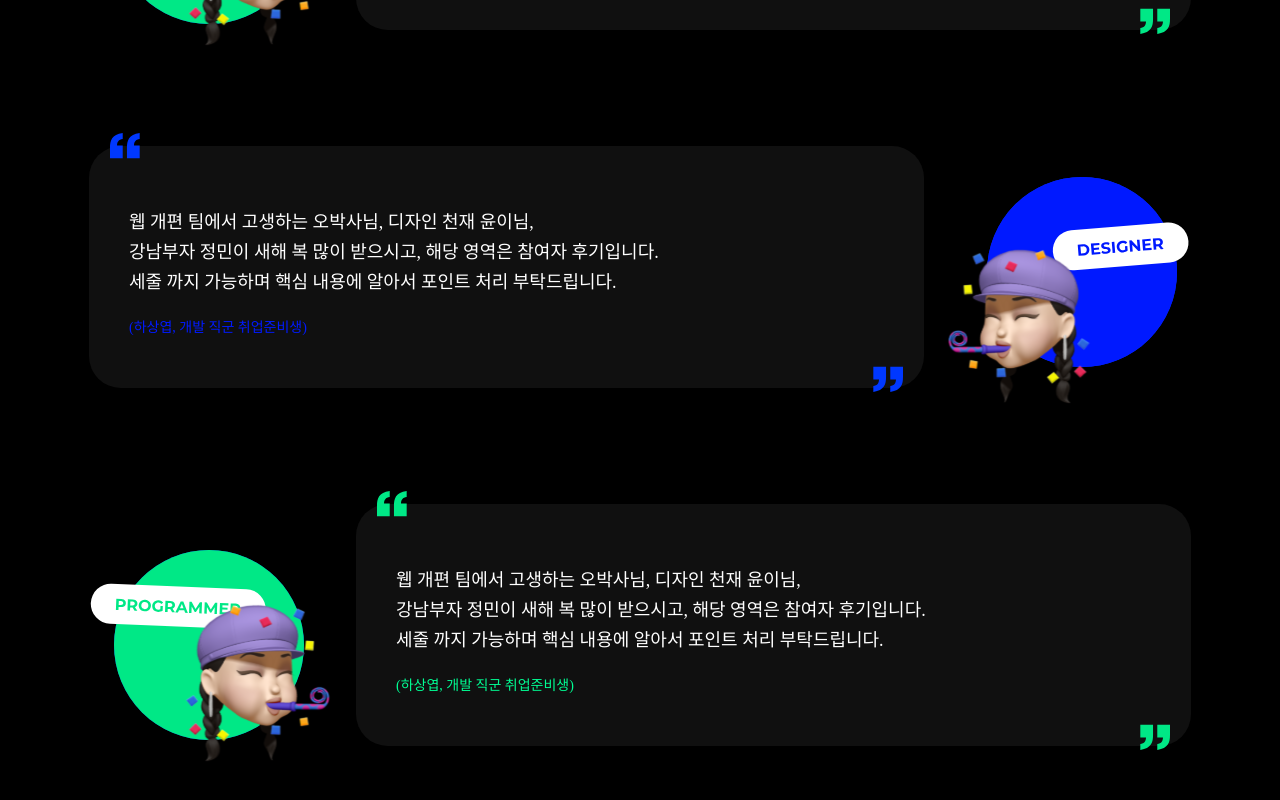
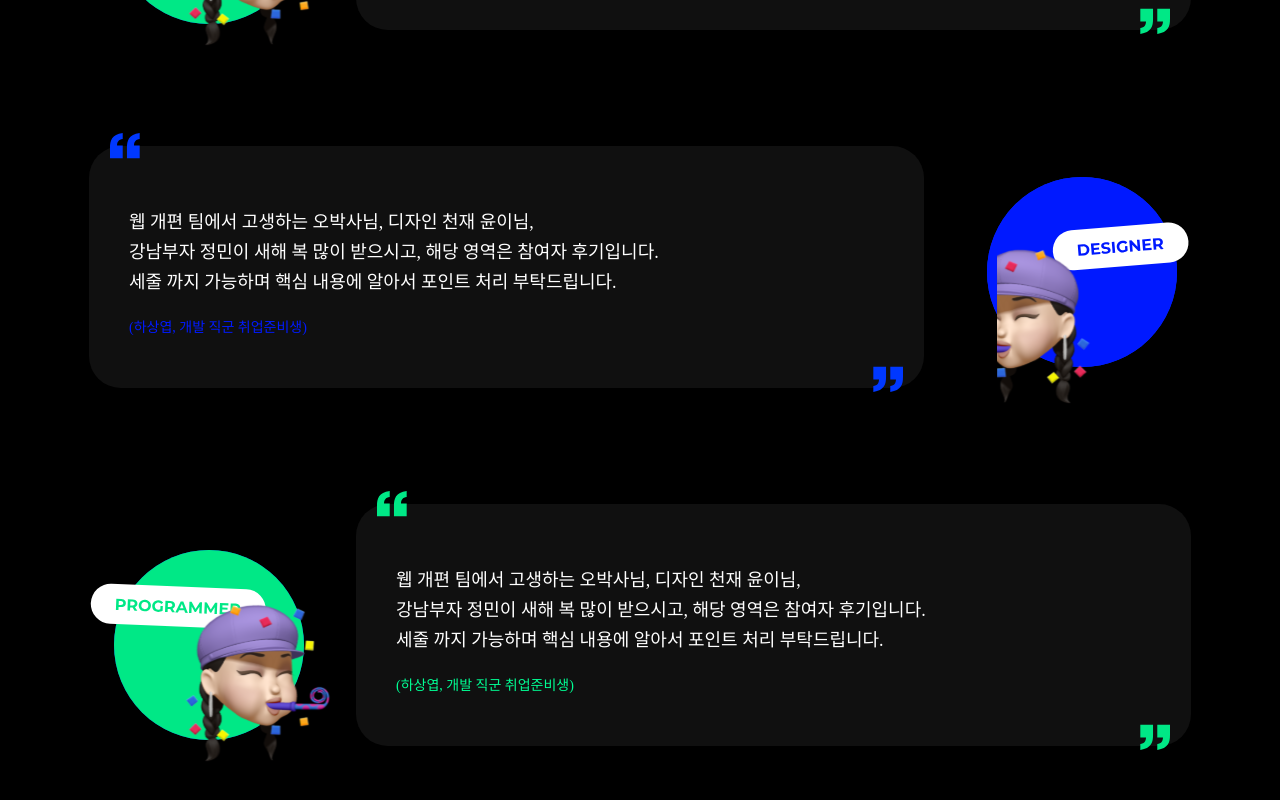
Before and after one commit to depromeet/www.depromeet.com, a Next.js app: page / in a window 1280 px wide. Shown: the part 2423-3223 px from the top of the page. Built offline with nearby package versions, Linux system fonts and the light colour scheme.

Commit message:
fix: apply svgr to StoryBox

```diff
--- a/components/StoryBox.tsx
+++ b/components/StoryBox.tsx
@@ -1,11 +1,11 @@
 import styled from 'styled-components';
 import {
-  GreenQuote1, GreenQuote2, BlueQuote1, BlueQuote2,
+  Programmer, Designer, GreenQuote1, GreenQuote2, BlueQuote1, BlueQuote2,
 } from '../public';
 
 const StoryBox = ({ story }) => (
   <Container>
-    {story.job === 'programmer' && <JobAvatar job={story.job} />}
+    {story.job === 'programmer' && <Programmer />}
     <Bubble job={story.job}>
       <div className="quote1">{story.job === 'programmer' ? <GreenQuote1 /> : <BlueQuote1 />}</div>
       <div className="quote2">{story.job === 'programmer' ? <GreenQuote2 /> : <BlueQuote2 />}</div>
@@ -13,15 +13,8 @@ const StoryBox = ({ story }) => (
         <div className="content__person">{story.person}</div>
       </div>
     </Bubble>
-    {story.job === 'designer' && <JobAvatar job={story.job} />}
+    {story.job === 'designer' && <Designer />}
   </Container>
-);
-
-const JobAvatar = ({ job }) => (
-  <img
-    src={job === 'designer' ? '/Group 290.svg' : '/Group 289.svg'}
-    alt="Job Avatar"
-  />
 );
 
 const Container = styled.div`
```
